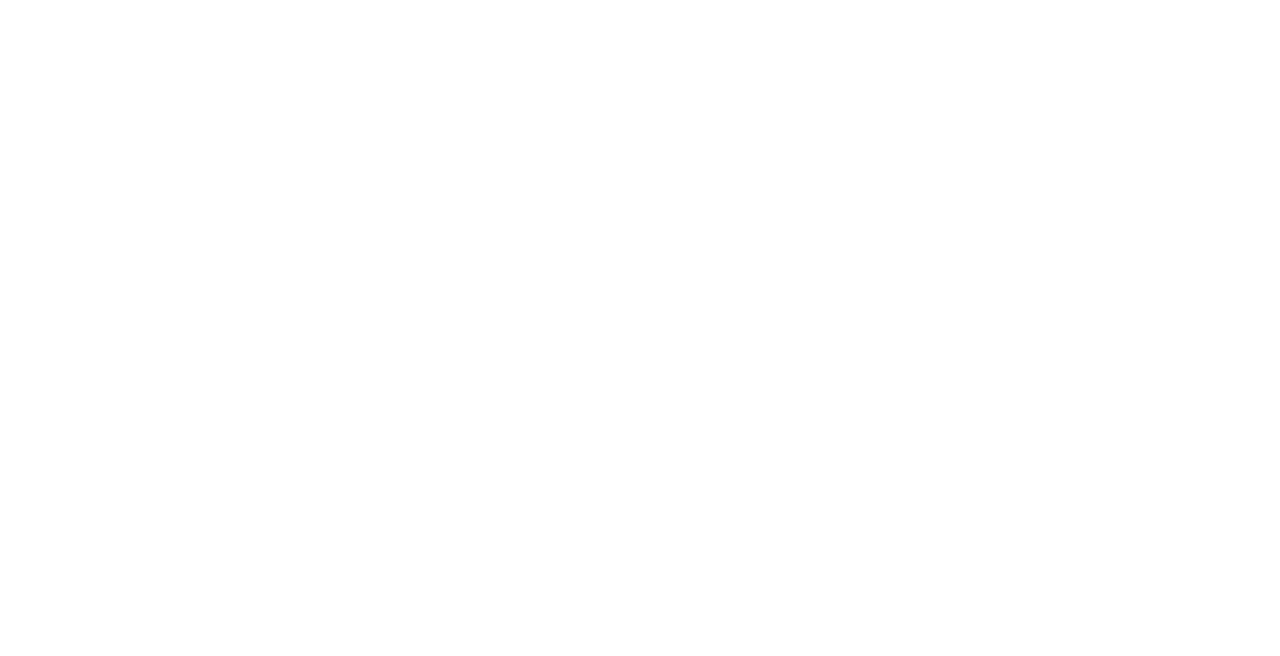
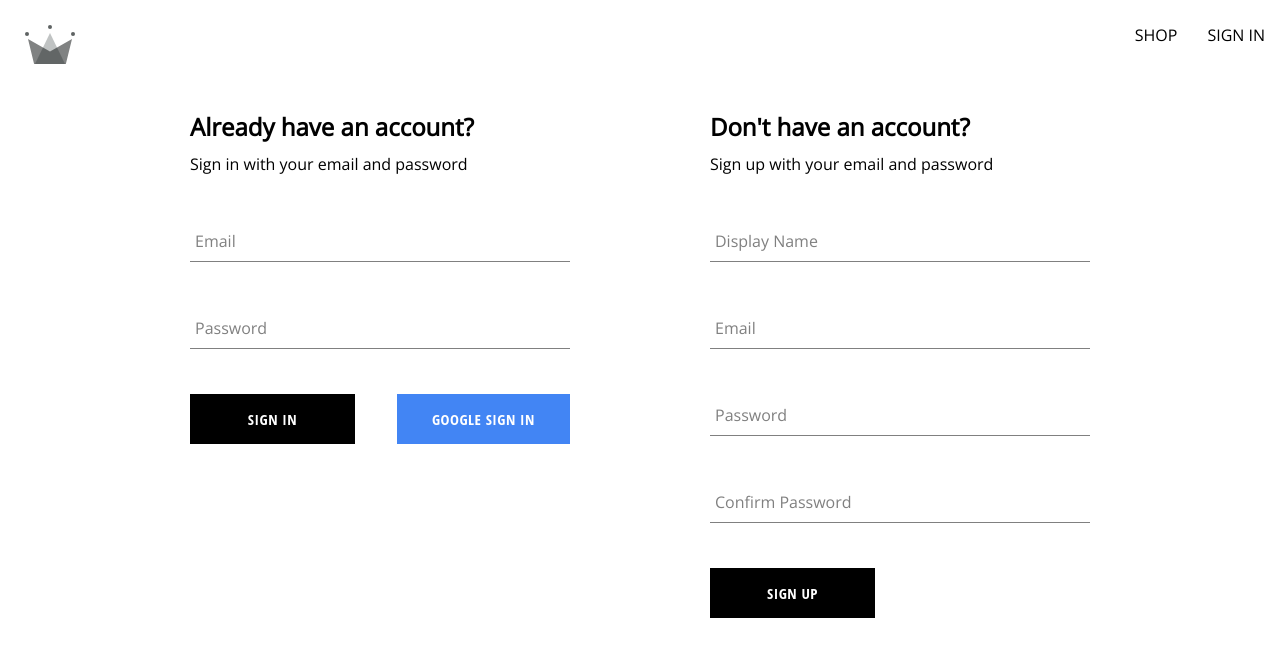
Before and after one commit to Keval-Patel-1608/ZION_clothing, a React (Create React App) app: page /auth in a window 1280 px wide. Before the commit this address had no page. Shown: the top 656 px of the page. Built offline with nearby package versions, Linux system fonts and the light colour scheme.

Commit message:
updates authentication

```diff
--- a/src/App.js
+++ b/src/App.js
@@ -2,7 +2,7 @@
 
 import Home from "./routes/home/home.component";
 import Navigation from './routes/navigation/navigation.component';
-import SignIn from './routes/sign-in/sign-in.component';
+import Authentication from './routes/authentication/authentication.component';
 
 const Shop = () => {
   return <h1>Shop page</h1>
@@ -15,7 +15,7 @@
       <Route path='/' element={<Navigation />}>
         <Route index element={<Home />} />
         <Route path='shop' element={<Shop />} />
-        <Route path='sign-in' element={<SignIn />} />
+        <Route path='auth' element={<Authentication />} />
       </Route>
     </Routes>
   );
--- /dev/null
+++ b/src/components/sign-in-form/sign-in-form.component.jsx
@@ -0,0 +1,95 @@
+import { useState } from 'react';
+
+import FormInput from '../form-input/form-input.component';
+import Button from '../button/button.component';
+
+import {
+  signInWithGooglePopup,
+  createUserDocumentFromAuth,
+  signInAuthUserWithEmailAndPassword,
+} from '../../utils/firebase/firebase.utils';
+
+import './sign-in-form.styles.scss';
+
+const defaultFormFields = {
+  email: '',
+  password: '',
+};
+
+const SignInForm = () => {
+  const [formFields, setFormFields] = useState(defaultFormFields);
+  const { email, password } = formFields;
+
+  const resetFormFields = () => {
+    setFormFields(defaultFormFields);
+  };
+
+  const signInWithGoogle = async () => {
+    const { user } = await signInWithGooglePopup();
+    await createUserDocumentFromAuth(user);
+  };
+
+  const handleSubmit = async (event) => {
+    event.preventDefault();
+
+    try {
+      const response = await signInAuthUserWithEmailAndPassword(
+        email,
+        password
+      );
+      console.log(response);
+      resetFormFields();
+    } catch (error) {
+      switch (error.code) {
+        case 'auth/wrong-password':
+          alert('incorrect password for email');
+          break;
+        case 'auth/user-not-found':
+          alert('no user associated with this email');
+          break;
+        default:
+          console.log(error);
+      }
+    }
+  };
+
+  const handleChange = (event) => {
+    const { name, value } = event.target;
+
+    setFormFields({ ...formFields, [name]: value });
+  };
+
+  return (
+    <div className='sign-up-container'>
+      <h2>Already have an account?</h2>
+      <span>Sign in with your email and password</span>
+      <form onSubmit={handleSubmit}>
+        <FormInput
+          label='Email'
+          type='email'
+          required
+          onChange={handleChange}
+          name='email'
+          value={email}
+        />
+
+        <FormInput
+          label='Password'
+          type='password'
+          required
+          onChange={handleChange}
+          name='password'
+          value={password}
+        />
+        <div className='buttons-container'>
+          <Button type='submit'>Sign In</Button>
+          <Button type='button' buttonType='google' onClick={signInWithGoogle}>
+            Google sign in
+          </Button>
+        </div>
+      </form>
+    </div>
+  );
+};
+
+export default SignInForm;
--- /dev/null
+++ b/src/components/sign-in-form/sign-in-form.styles.scss
@@ -0,0 +1,14 @@
+.sign-up-container {
+    display: flex;
+    flex-direction: column;
+    width: 380px;
+
+    h2 {
+      margin: 10px 0;
+    }
+
+    .buttons-container {
+      display: flex;
+      justify-content: space-between;
+    }
+  }
--- /dev/null
+++ b/src/routes/authentication/authentication.component.jsx
@@ -0,0 +1,36 @@
+// import { useEffect } from 'react';
+// import { getRedirectResult } from 'firebase/auth';
+import SignUpForm from '../../components/sign-up-form/sign-up-form.component';
+import SignInForm from '../../components/sign-in-form/sign-in-form.component';
+import './authenticaton.styles.scss';
+// import {
+  // auth,
+        // signInWithGooglePopup,
+        // createUserDocumentFromAuth,
+  // signInWithGoogleRedirect
+// } from '../../utils/firebase/firebase.utils';
+
+const Authentication = () => {
+  // useEffect( () => {
+  //   async function fetchData() {
+  //     const response = await getRedirectResult(auth);
+
+  //     if(response){
+  //       const userDocRef = await createUserDocumentFromAuth(response.user);
+  //     }
+  //   }
+  //   fetchData();
+  // }, []);
+
+    return (
+      <div className='authentication-container'>
+        {/* <h1>Sign In Page</h1> */}
+        {/* <button onClick={logGoogleUser}>Sign in with Google Popup</button> */}
+        <SignInForm />
+        <SignUpForm />
+        {/* <button onClick={signInWithGoogleRedirect}>Sign in with Google Redirect</button> */}
+      </div>
+    );
+  };
+
+  export default Authentication;
--- /dev/null
+++ b/src/routes/authentication/authenticaton.styles.scss
@@ -0,0 +1,6 @@
+.authentication-container {
+    display: flex;
+    width: 900px;
+    justify-content:  space-between;
+    margin: 30px auto;
+}
--- a/src/routes/navigation/navigation.component.jsx
+++ b/src/routes/navigation/navigation.component.jsx
@@ -14,7 +14,7 @@
                 <Link className='nav-link' to='/shop'>
                    SHOP
                 </Link>
-                <Link className='nav-link' to='/sign-in'>
+                <Link className='nav-link' to='/auth'>
                    SIGN IN
                 </Link>
             </div>
--- a/src/routes/sign-in/sign-in.component.jsx
+++ /dev/null
@@ -1,39 +0,0 @@
-// import { useEffect } from 'react';
-// import { getRedirectResult } from 'firebase/auth';
-import SignUpForm from '../../components/sign-up-form/sign-up-form.component'
-
-import {
-  // auth,
-  signInWithGooglePopup,
-  createUserDocumentFromAuth,
-  // signInWithGoogleRedirect
-} from '../../utils/firebase/firebase.utils';
-
-const SignIn = () => {
-  // useEffect( () => {
-  //   async function fetchData() {
-  //     const response = await getRedirectResult(auth);
-
-  //     if(response){
-  //       const userDocRef = await createUserDocumentFromAuth(response.user);
-  //     }
-  //   }
-  //   fetchData();
-  // }, []);
-
-  const logGoogleUser = async () => {
-      const {user} = await signInWithGooglePopup();
-      const userDocRef = await createUserDocumentFromAuth(user);
-    };
-
-    return (
-      <div>
-        <h1>Sign In Page</h1>
-        <button onClick={logGoogleUser}>Sign in with Google Popup</button>
-        <SignUpForm />
-        {/* <button onClick={signInWithGoogleRedirect}>Sign in with Google Redirect</button> */}
-      </div>
-    );
-  };
-
-  export default SignIn;
```
